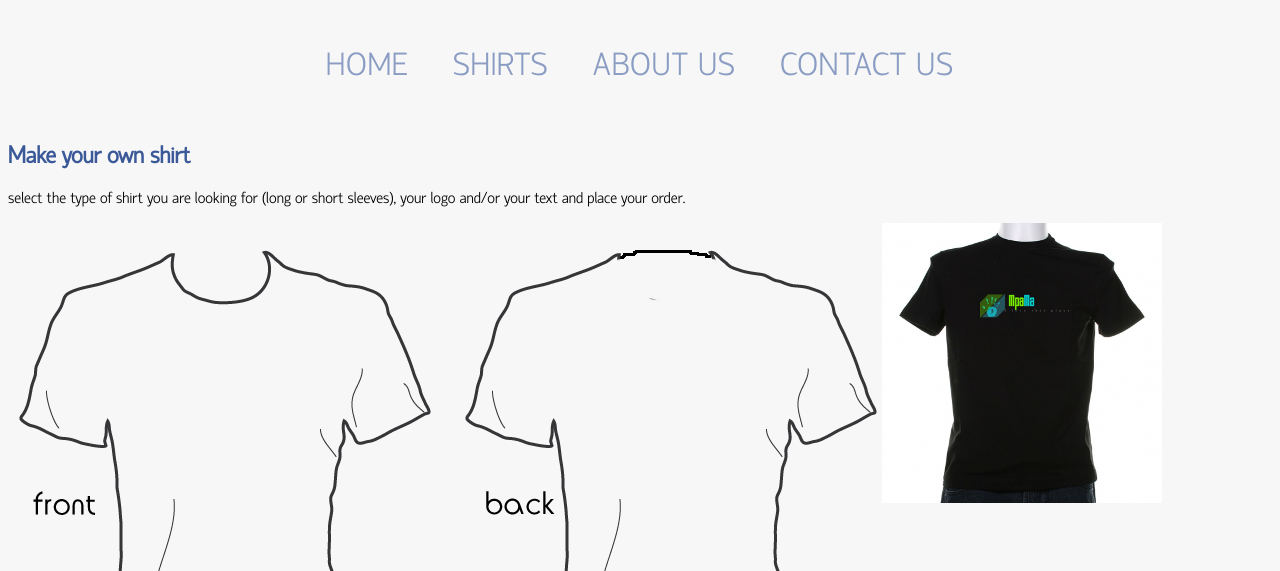
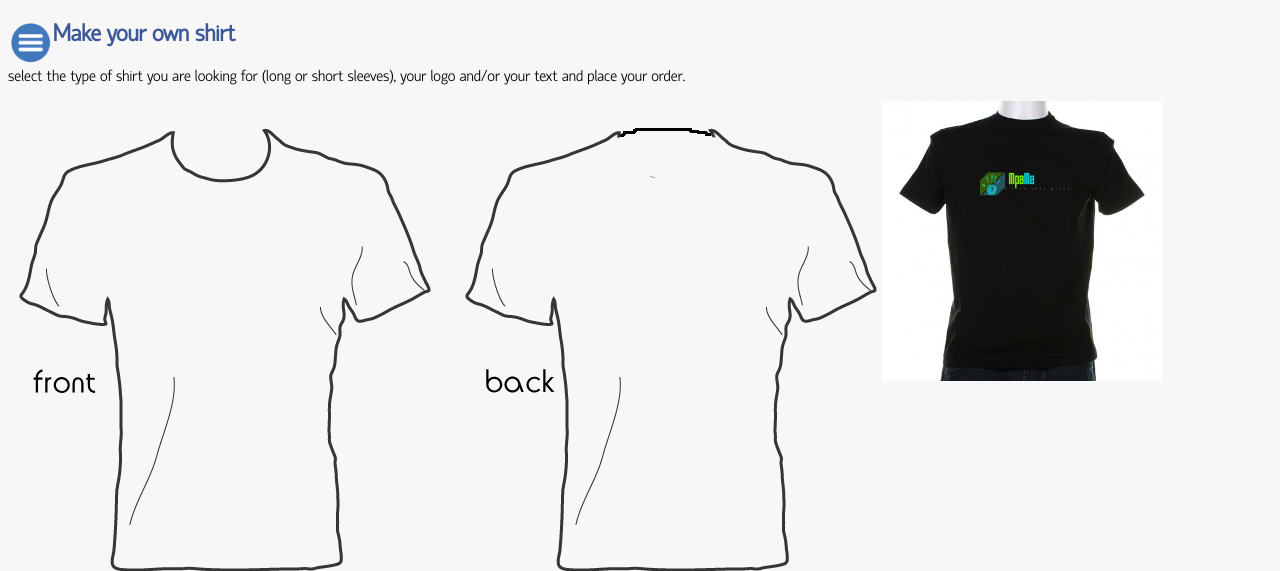
Before and after one commit to UOL-Project/Week-3-4, a PHP site: page /mshirts.html in a window 1280 px wide. Shown: the top 571 px of the page. Run offline with PHP 8.4, Linux system fonts and the light colour scheme.

Commit message:
New Menu + Reorg CSS and Fonts

```diff
--- a/style.css
+++ b/css/style.css
@@ -12,9 +12,9 @@ Kevin Gargo
 
 @font-face {
     font-family: Hatori Hanzo Light;
-    src: url(../Hattori_Hanzo-webfont.eot) format("embedded-opentype");
-    src: url(../Hattori_Hanzo-webfont.woff) format("woff");
-    src: url(../Hattori_Hanzo-webfont.svg) format("svg")
+    src: url(../fonts/Hattori_Hanzo-webfont.eot) format("embedded-opentype");
+    src: url(../fonts/Hattori_Hanzo-webfont.woff) format("woff");
+    src: url(../fonts/Hattori_Hanzo-webfont.svg) format("svg")
 }
 
 body {
@@ -26,87 +26,76 @@ body {
     text-align: center;
 }
 
-h2 {
-    color: #3b5998
+h2 {float: bottom;
+    color: #3b5998;
 }
 /*
 Menu Design
-Center the menu and sub-menu items
 */
 
-nav {
-    text-align: center;
-    font-size: xx-large
+.menu {
+    font-family: Hatori Henzo;
+    text-decoration: none;
+    font-size: x-large;
+    color: #8b9dc3;
+    float: left;
+    width: auto;
+    clear: both;
+
 }
 
-nav a {
-    float: left;
-    text-decoration: none;
-    padding: 0 30px;
+ul > li{
+    list-style: none;
+    padding-left: 5px;
+    width: 15em;
+
 }
 
-nav ul ul {
-    display: none;
-    font-size: x-large;
+li a:hover {
+    list-style: none;
+    padding-left: 8px;
+    color: #3b5998;
+    text-shadow: 0 0 1px #3b5998;
+    font-size: xx-large;
+        display: inline;
 }
 
-nav ul li:hover > ul {
-    display: inline-table
-}
-
-nav ul {
-    padding: 0 20px;
-    list-style: none;
-    position: relative;
-    display: inline-table;
-}
-
-nav ul:after {
-    content: "";
-    clear: both;
-    display: block;
-}
-
-nav ul ul {
-    position: absolute;
-    top: 100%;
-    right: 50%;
-}
-/*
-Menu Design structure of the menu and effects
-*/
-
-.bmenu ul li {
+.menuimg {
+    width: 45px;
     float: left;
 }
 
-.bmenu li a {
-    white-space: nowrap;
-    text-transform: uppercase;
-    text-shadow: 1px 1px 2px rgba(255, 255, 255, 0.3);
-    color: #8b9dc3;
-    padding: 5px 20px;
-    margin: 2px;
-    letter-spacing: 1px;
-    -webkit-transition: all 0.4s ease-in-out;
-    -moz-transition: all 0.4s ease-in-out;
-    -o-transition: all 0.4s ease-in-out;
-    -ms-transition: all 0.4s ease-in-out;
-    transition: all 0.4s ease-in-out;
-    display: inline-table;
-    background: transparent;
+.onclick-menu {
+    position: relative;
+    display: inline;
+    color: #3b5998;
+
+}
+.onclick-menu:before {
+    color: #dfe3ee;
+}
+.onclick-menu:focus {
+    /* clicking on label should toggle the menu */
+    pointer-events: none;
+}
+.onclick-menu:focus .onclick-menu-content {
+    /*  opacity is 1 in opened state (see below) */
+    opacity: 1;
+    visibility: visible;
+
+    /* don't let pointer-events affect descendant elements */
+    pointer-events: auto;
+}
+.onclick-menu-content {
+    position: absolute;
+    z-index: 1;
+
+    /* use opacity to fake immediate toggle */
+    opacity: 0;
+    visibility: hidden;
+    transition: visibility 0.5s;
 }
 
-.bmenu:hover li a {
-    text-shadow: 0px 0px 10px #8b9dc3;
-    color: transparent;
-}
-
-.bmenu li a:hover {
-    background: transparent;
-    text-shadow: 1px 1px 10px rgba(255, 255, 255, 0.6);
-    color: #3b5998;
-}
 /*
 Slideshow homepage
 */
--- a/js/script.js
+++ b/js/script.js
@@ -5,11 +5,6 @@
  * Joao Paulo Henriques Remedio
  * Kevin Gargo
  */
-
-/*
-Menu Design Fabien
- */
-
 
 
 /*
@@ -27,7 +22,9 @@ $(function () {
             },
             loop: 'true'
     });
+event.stopPropagation();
 });
+
 /* drag and drop functions */
 function allowDrop(ev) {
     ev.preventDefault();
@@ -129,4 +126,4 @@ function shirtcolour() {
 
 function addtocart() {
     alert("Your request was sucessfully processed");
-}
+};
--- a/mshirts.html
+++ b/mshirts.html
@@ -14,41 +14,24 @@ Kevin Gargo
     <meta name="viewport" content="width=device-width, initial-scale=1.0">
     <meta name="description" content="UOL Project Week 3-4 Groupe 4, shirt page">
     <script type="text/javascript" src="js/script.js"></script>
-    <link rel="stylesheet" type="text/css" href="style.css">
+    <link rel="stylesheet" type="text/css" href="css/style.css">
 </head>
 
 <body>
 
     <!-- Definition of the dynamic menu using the HTML <nav> tag and CSS
 -->
-    <div>
-        <nav class="bmenu">
-            <ul>
-                <li><a href="index.html">Home</a>
-                </li>
-                <li id="shirts"><a href="shirts.html">Shirts</a>
-                    <ul>
-                        <li><a href="mshirts.html">Men</a>
-                        </li>
-                        <li><a href="wshirts.html">Women</a>
-                        </li>
-                    </ul>
-                </li>
-                <li><a href="about.html">About us</a>
-                    <ul>
-                        <li><a href="about.html#team">The Team</a>
-                        </li>
-                        <li><a href="about.html#ref">References</a>
-                        </li>
-                        <li><a href="about.html#assign">Work Assignment</a>
-                        </li>
-                    </ul>
-                </li>
-                <li><a href="contact.html">Contact us</a>
-                </li>
-            </ul>
-        </nav>
-    </div>
+<div tabindex="0" class="onclick-menu"><img src="images/Menu-Icon-6.png" alt="menu item" class="menuimg">
+    <nav class="onclick-menu-content">
+        <ul>
+            <li><a href="index.html" class="menu">Home</a></li>
+            <li><a href="mshirts.html" class="menu">Men Shirts</a></li>
+            <li><a href="wshirts.html" class="menu">Women Shirts</a></li>
+            <li><a href="about.html" class="menu">About Us</a></li>
+            <li><a href="contact.html" class="menu">Contact</a></li>
+        </ul>
+    </nav>
+</div>
     <div>
         <h2>Make your own shirt</h2>
         <p>select the type of shirt you are looking for (long or short sleeves), your logo and/or your text and place your order.</p>
```
Also changed, not shown: about.html (+12 -27 lines), contact.html (+12 -29 lines), index.html (+17 -32 lines), wshirts.html (+12 -29 lines), css/animate.css, fonts/Hattori_Hanzo-webfont.woff (renamed from Hattori_Hanzo-webfont.woff), images/Menu-Icon-6.png (added), 4 other files.
